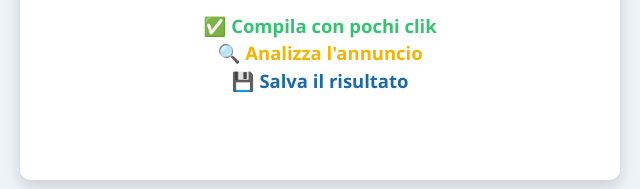
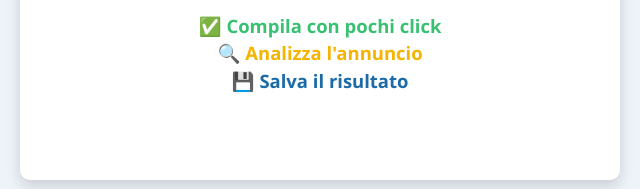
Before and after one commit to GaetechBa/JobCheck, a plain HTML site: page index.html in a window 1280 px wide. Shown: the part 524-713 px from the top of the page, 320-960 px from the left. Drawn offline with Linux system fonts and the light colour scheme; a script that the page names is missing.

Commit message:
Update index.html

```diff
--- a/index.html
+++ b/index.html
@@ -181,13 +181,14 @@
 
             <p id="beta-note">
                 Versione BETA 1.0 <br>
-                Progetto ideato da Gaetano Percuoco Bari | EPI-ITALIA Etica per Imprese <br>
+                Progetto ideato da Gaetano Percuoco Bari |
+              EPI-ITALIA Etica per Imprese <br>
                 <a href="mission.html" style="color: #1c6aa7; text-decoration: none;">Leggi la Missione del Progetto</a>
             </p>
 
             <div class="jobcheck-instructions" style="margin-top: 15px; font-size: 1.05em; line-height: 1.5; font-weight: bold;">
                 <p style="margin: 0; color: #38c172;">
-                    ✅ Compila con pochi clik
+                    ✅ Compila con pochi click
                 </p>
                 <p style="margin: 0; color: #f4b400;">
                     🔍 Analizza l'annuncio
```
